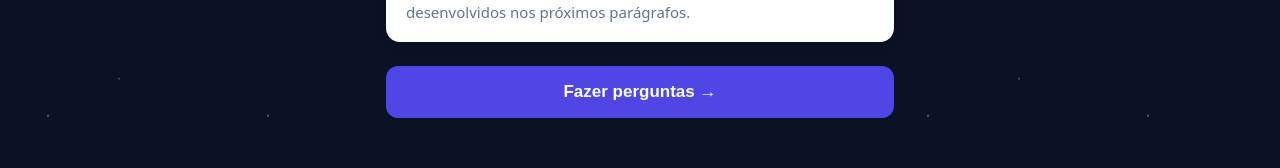
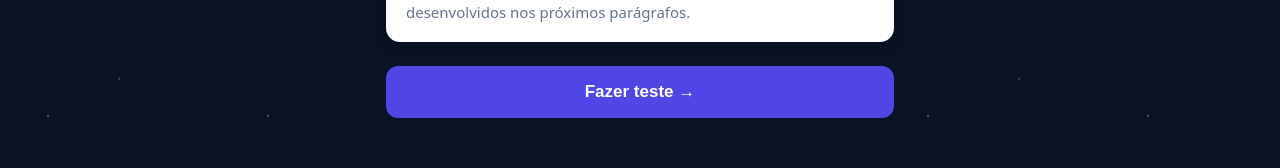
Before and after one commit to YasminRossafa/redacao-jogo, a React (Vite) app: page /formula in a window 1280 px wide. Shown: the part 433-601 px from the top of the page. Built offline with nearby package versions, Linux system fonts and the light colour scheme.

Commit message:
Update: more phases about 'introdução'

```diff
--- a/src/pages/FormulaExplicacao.tsx
+++ b/src/pages/FormulaExplicacao.tsx
@@ -40,7 +40,7 @@ export function FormulaExplicacao() {
         ))}
 
         <button className={styles.cta} onClick={() => navigate('/fase/fase-formula')}>
-          Fazer perguntas →
+          Fazer teste →
         </button>
       </div>
     </div>
```
